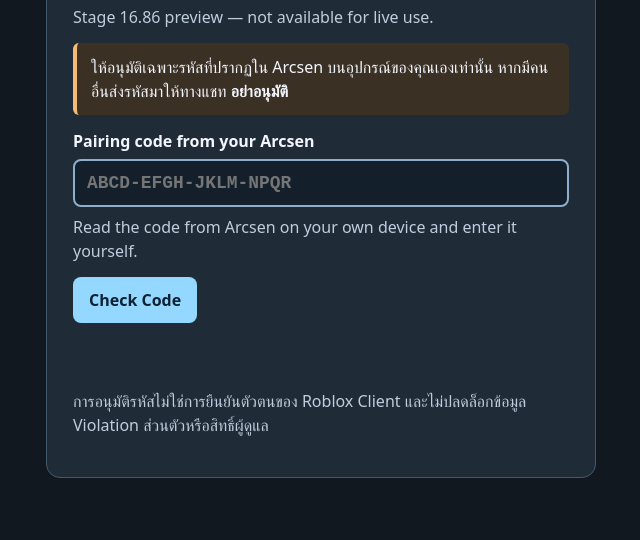
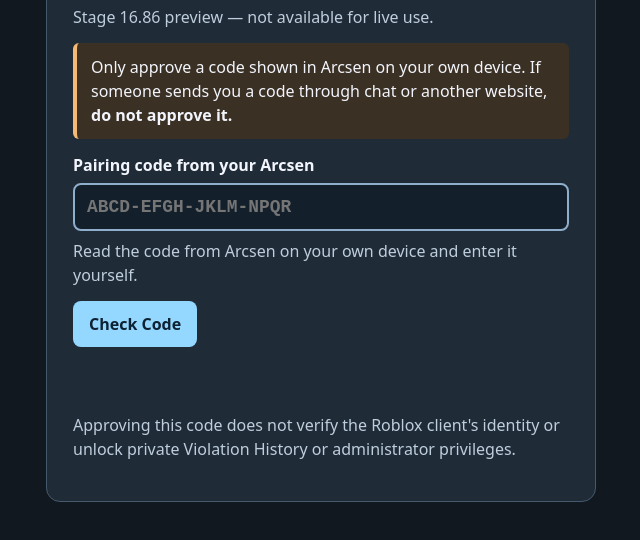
Before and after one commit to White-rbx/HealthBar-Remake, a plain HTML site: page sandbox/stage16-86-browser-demo/index.html in a window 1280 px wide. Shown: the part 110-650 px from the top of the page, without its empty margins (319-959 px from the left). Drawn offline with Linux system fonts and the light colour scheme.

Commit message:
ui(stage16.86): translate security warnings and privacy notice into English

```diff
--- a/sandbox/stage16-86-browser-demo/index.html
+++ b/sandbox/stage16-86-browser-demo/index.html
@@ -36,7 +36,7 @@
     <article>
       <h1>Confirm Arcsen Pairing</h1>
       <p class="muted">Stage 16.86 preview — not available for live use.</p>
-      <p class="alert" role="note">ให้อนุมัติเฉพาะรหัสที่ปรากฏใน Arcsen บนอุปกรณ์ของคุณเองเท่านั้น หากมีคนอื่นส่งรหัสมาให้ทางแชท <strong>อย่าอนุมัติ</strong></p>
+      <p class="alert" role="note">Only approve a code shown in Arcsen on your own device. If someone sends you a code through chat or another website, <strong>do not approve it.</strong></p>
 
       <form id="lookup" autocomplete="off">
         <label for="lookup-code">Pairing code from your Arcsen</label>
@@ -71,7 +71,7 @@
       </section>
 
       <p id="status" role="status" aria-live="polite"></p>
-      <p class="muted">การอนุมัติรหัสไม่ใช่การยืนยันตัวตนของ Roblox Client และไม่ปลดล็อกข้อมูล Violation ส่วนตัวหรือสิทธิ์ผู้ดูแล</p>
+      <p class="muted">Approving this code does not verify the Roblox client's identity or unlock private Violation History or administrator privileges.</p>
     </article>
   </main>
 </body>
```
